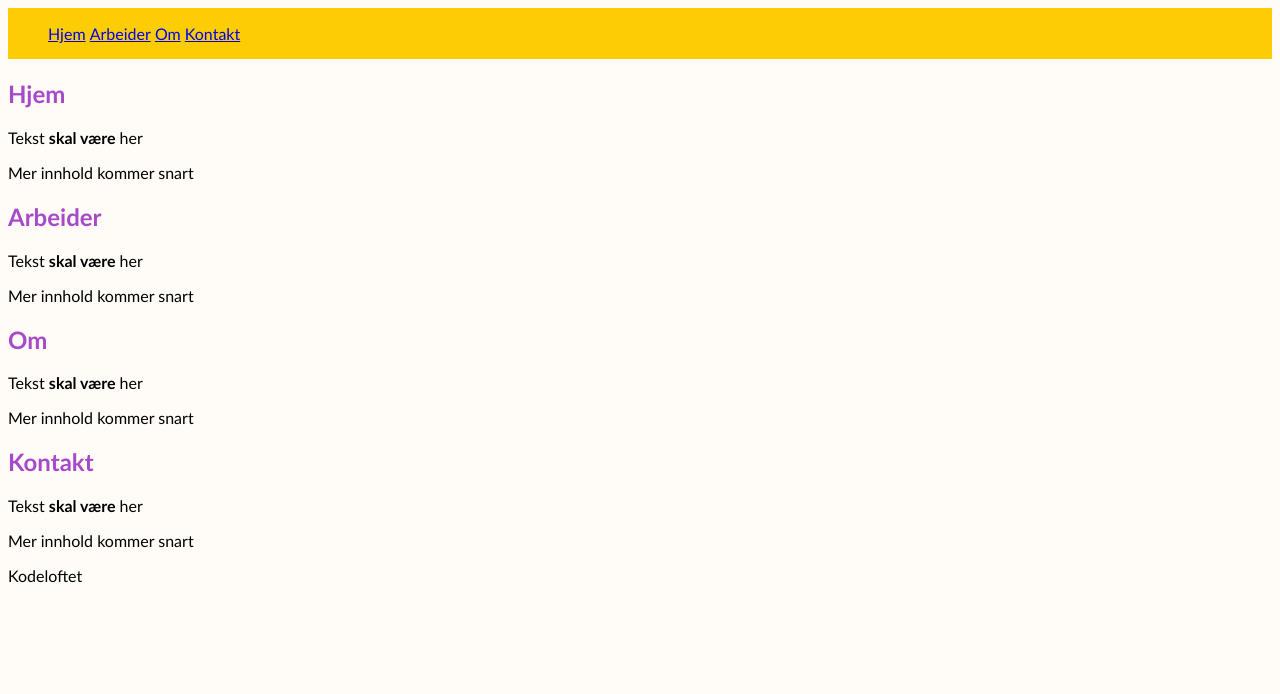
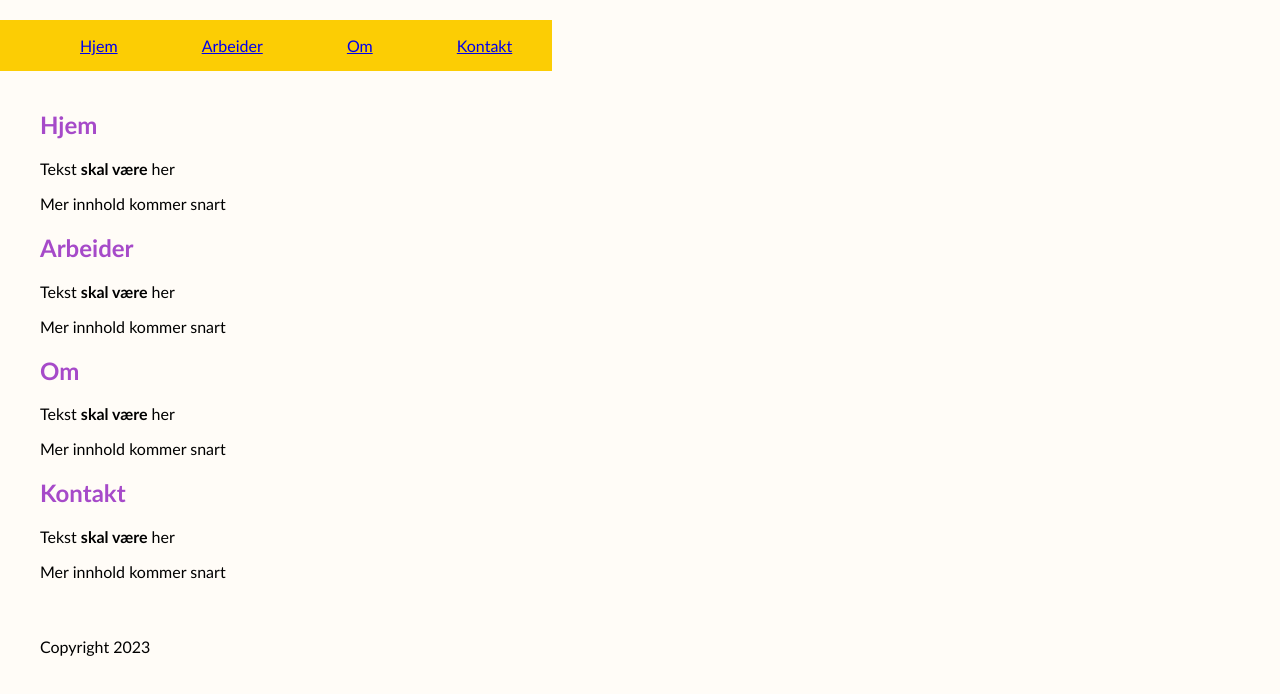
Before and after one commit to skrogsa/nettside1, a plain HTML site: page index.html in a window 1280 px wide. Drawn offline with Linux system fonts and the light colour scheme.

Commit message:
fikset på navbar og footer

```diff
--- a/index.html
+++ b/index.html
@@ -40,7 +40,7 @@
         </section>
     </main>
     <footer>
-        <p>Kodeloftet</p>
+        <p>Copyright 2023</p>
     </footer>
 </body>
 </html>
--- a/styles.css
+++ b/styles.css
@@ -2,25 +2,48 @@ body {
     background-color: #fffcf7;
     font-family: 'Gill Sans', 'Gill Sans MT', Calibri, 'Trebuchet MS', sans-serif;
     color: #000000;
+    margin: 0 0;
+    padding: 0 0;
 }
 
 header {
     background-color: #FCCD04;
-    margin: 0;
-    padding: 0;
-    overflow: hidden;
+    margin: 0 0;
+    padding: 0 0;
+    display: block;
+    position: fixed;
+}
+
+nav {
+    color: white;
 }
 
 nav > ul {
     list-style-type: none;
-    color: white;
 }
 
 li {
     display: inline;
+    padding: 20px;
+    margin: 20px;
+}
 
+li a:hover {
+    background-color: #fffcf7;
+    color: #FCCD04;
+}
+
+main {
+    padding-top: 70px;
+    padding-left: 20px;
+    margin: 20px;
 }
 
 h1 {
     color: #A64AC9;
 }
+
+footer {
+    padding: 20px;
+    margin: 20px;
+}
```
